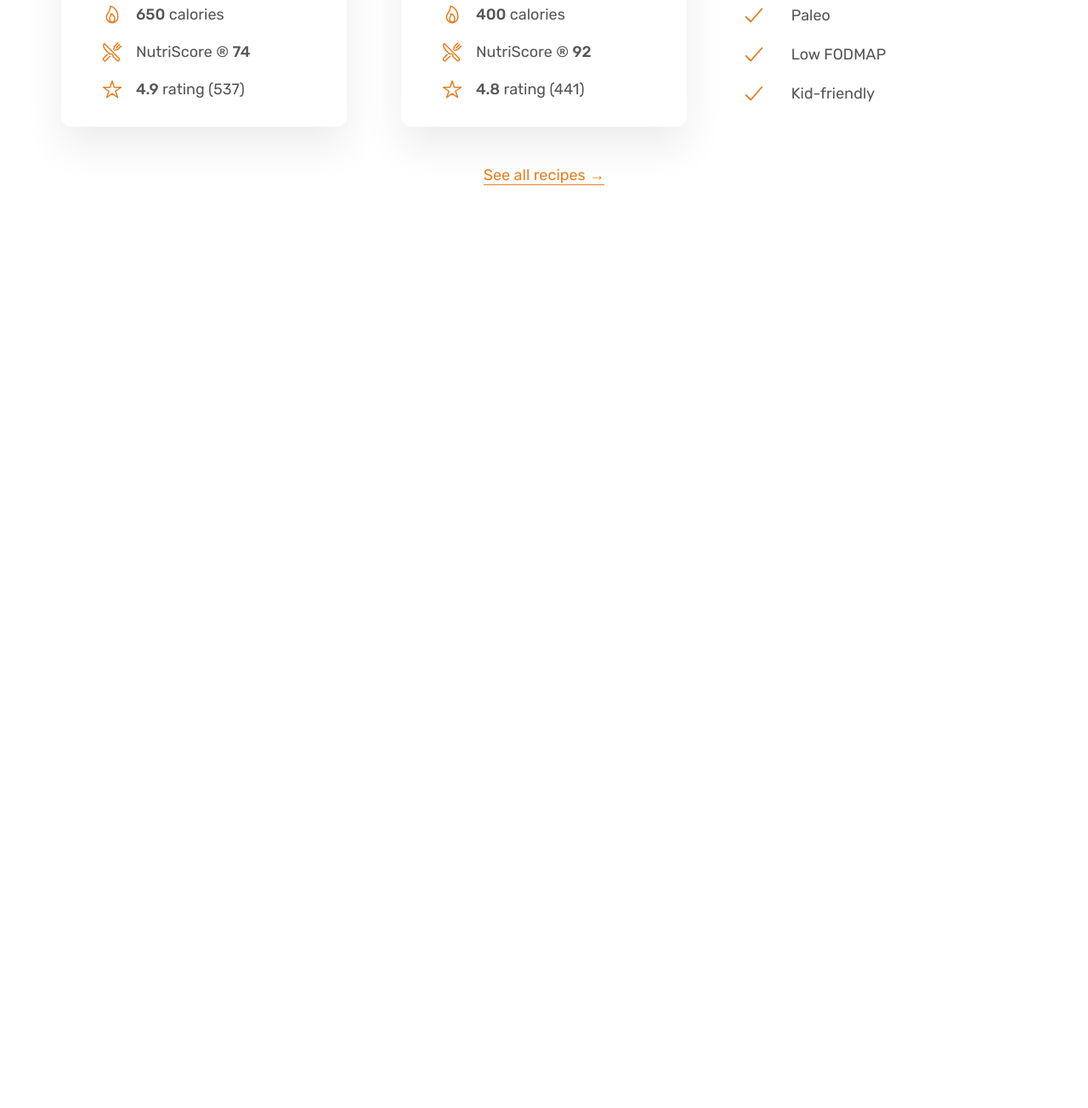
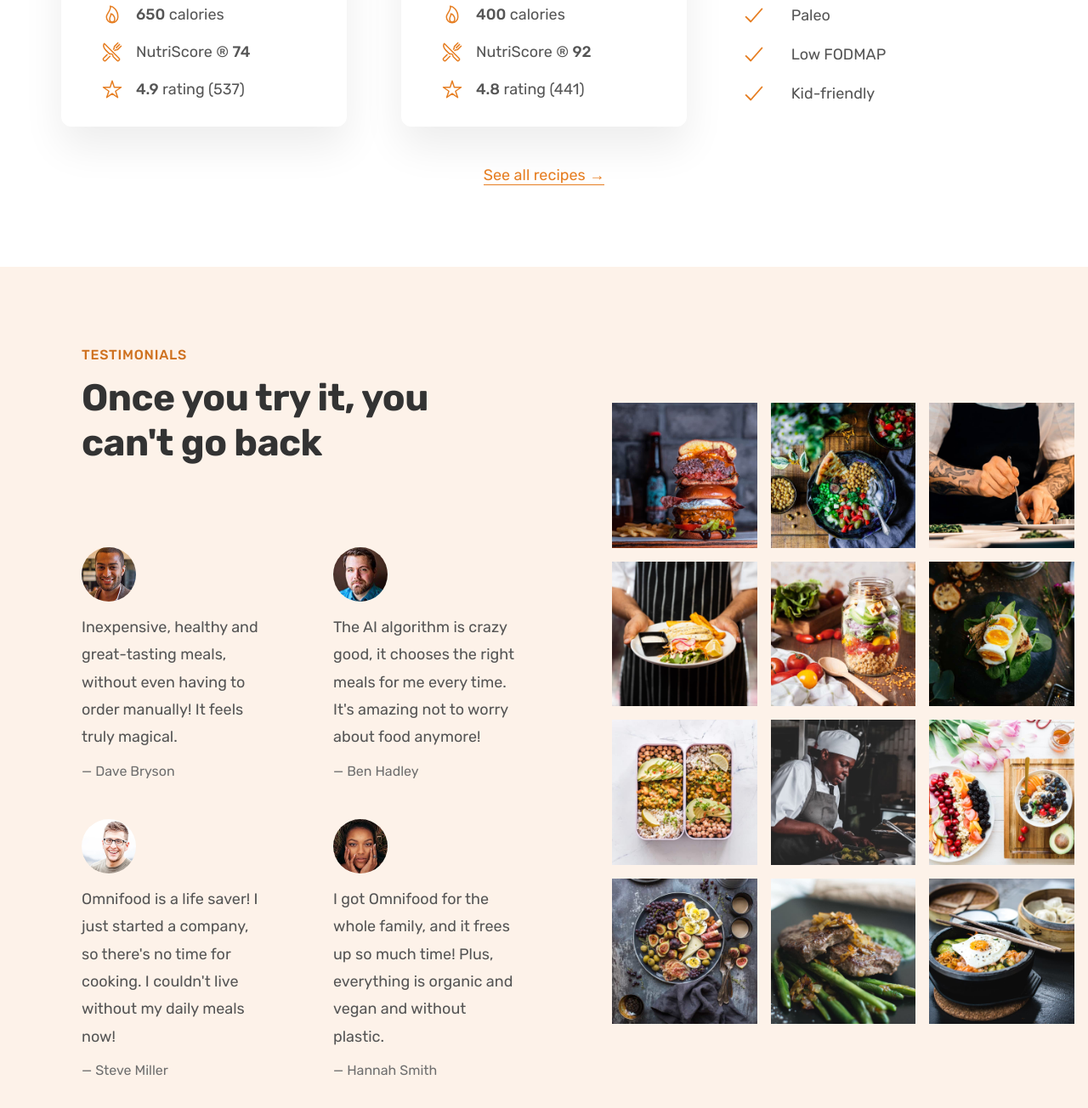
Before and after one commit to JungFF/Omnifood, a website built with Parcel: page index.html in a window 1280 px wide. Shown: the part 3399-4703 px from the top of the page at 85% size. Before the commit the page ends 3713 px from the top, so only its background shows below. Built offline with nearby package versions, Linux system fonts and the light colour scheme.

Commit message:
build the testimonials section

```diff
--- a/css/style.css
+++ b/css/style.css
@@ -218,10 +218,11 @@
     transition: all 0.3s ease-in;
 }
 
-.meal:hover{
+.meal:hover {
     transform: translateY(-1.2rem);
     box-shadow: 0 3.2rem 6.4rem rgba(0, 0, 0, 0.06);
 }
+
 .meal-content {
     padding: 3.2rem 4.8rem;
 }
@@ -229,7 +230,7 @@
 .meal-tags {
     margin-bottom: 1.2rem;
     display: flex;
-    gap:0.4rem;
+    gap: 0.4rem;
 }
 
 .tag {
@@ -241,13 +242,15 @@
     border-radius: 100px;
 }
 
-.tag--vegetarian{
+.tag--vegetarian {
     background-color: #51cf66;
 }
-.tag--vegan{
+
+.tag--vegan {
     background-color: #94d82d;
 }
-.tag--paleo{
+
+.tag--paleo {
     background-color: #ffd43b;
 }
 
@@ -282,25 +285,84 @@
     width: 100%;
 }
 
-.list{
+.list {
     list-style: none;
     display: flex;
     flex-direction: column;
     gap: 1.6rem;
 }
-.list-item{
+
+.list-item {
     font-size: 1.8rem;
     display: flex;
     gap: 1.6em;
     align-items: center;
 }
-.list-icon{
+
+.list-icon {
     width: 3rem;
     height: 3rem;
     color: #e67e22;
 }
 
-.all-recipes{
+.all-recipes {
     text-align: center;
     font-size: 1.8rem;
 }
+
+/***********************/
+/* TESTIMONIALS SECTION */
+/***********************/
+.section-testimonials {
+    background-color: #fdf2e9;
+    display: grid;
+    grid-template-columns: 55fr 45fr;
+    align-items: center;
+}
+
+.testimonials {
+    display: grid;
+    grid-template-columns: repeat(2, 1fr);
+    row-gap: 4.8rem;
+    column-gap: 8rem;
+}
+
+.testimonial-container {
+    padding: 9.6rem;
+}
+
+.testimonial-img {
+    width: 6.4rem;
+    border-radius: 50%;
+    margin-bottom: 1.2rem;
+}
+
+.testimonial-text {
+    font-size: 1.8rem;
+    line-height: 1.8;
+    margin-bottom: 1.6rem;
+}
+
+.testimonial-name {
+    font-size: 1.6rem;
+    color: #6f6f6f;
+}
+
+.gallery {
+    display: grid;
+    grid-template-columns: repeat(3, 1fr);
+    gap: 1.6rem;
+    padding: 1.6rem;
+}
+.gallery-item{
+    overflow: hidden;
+}
+.gallery-item img {
+    display: block;
+    width: 100%;
+    transition: all 0.3s ease-in;
+}
+
+.gallery-item img:hover {
+    transform: scale(1.1);
+}
--- a/index.html
+++ b/index.html
@@ -205,6 +205,49 @@
                 <a href="#" class="link">See all recipes &rarr;</a>
             </div>
         </section>
+        <section class="section-testimonials">
+            <div class="testimonial-container">
+                <span class="subheading">Testimonials</span>
+                <h2 class="heading-secondary">Once you try it, you can't go back</h2>
+                <div class="testimonials">
+                    <figure class="testimonial">
+                        <img src="./img/customers/dave.jpg" alt="Photo of customer Dave Bryson" class="testimonial-img">
+                        <blockquote class="testimonial-text">Inexpensive, healthy and great-tasting meals, without even
+                            having to order
+                            manually! It feels truly magical.</blockquote>
+                        <p class="testimonial-name">&mdash; Dave Bryson</p>
+                    </figure>
+                    <figure class="testimonial">
+                        <img src="./img/customers/ben.jpg" alt="Photo of customer Ben Hadley" class="testimonial-img">
+                        <blockquote class="testimonial-text">The AI algorithm is crazy good, it chooses the right meals
+                            for
+                            me every time. It's
+                            amazing not to worry about food anymore! </blockquote>
+                        <p class="testimonial-name">&mdash; Ben Hadley</p>
+                    </figure>
+                    <figure class="testimonial">
+                        <img src="./img/customers/steve.jpg" alt="Photo of customer Steve Miller"
+                            class="testimonial-img">
+                        <blockquote class="testimonial-text">Omnifood is a life saver! I just started a company, so
+                            there's
+                            no time for cooking. I
+                            couldn't live without my daily meals now!</blockquote>
+                        <p class="testimonial-name">&mdash; Steve Miller</p>
+                    </figure>
+                    <figure class="testimonial">
+                        <img src="./img/customers/hannah.jpg" alt="Photo of customer Hannah Smith"
+                            class="testimonial-img">
+                        <blockquote class="testimonial-text">I got Omnifood for the whole family, and it frees up so
+                            much
+                            time! Plus, everything is
+                            organic and vegan and without plastic.</blockquote>
+                        <p class="testimonial-name">&mdash; Hannah Smith</p>
+                    </figure>
+                </div>
+            </div>
+            <div class="gallery">
+            </div>
+        </section>
     </main>
 
 </body>
--- a/script.js
+++ b/script.js
@@ -1 +1,8 @@
 'use strict'
+const gallery = document.querySelector('.gallery');
+for (let i = 1; i <= 12; i++) {
+    const html = ` <figure class="gallery-item">
+<img src="./img/gallery/gallery-${i}.jpg" alt="Photo of beautifully arranged food">
+</figure>`
+    gallery.insertAdjacentHTML('afterbegin', html);
+}
```
